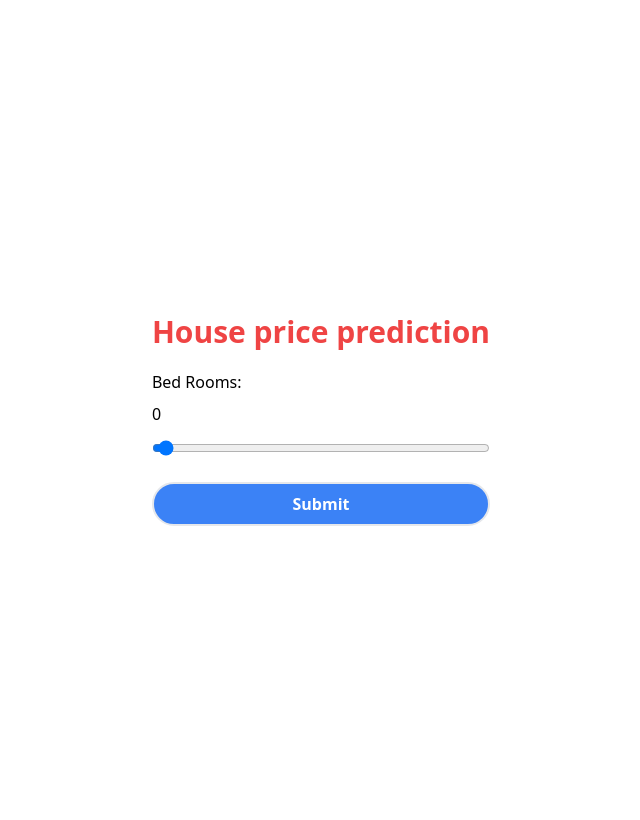
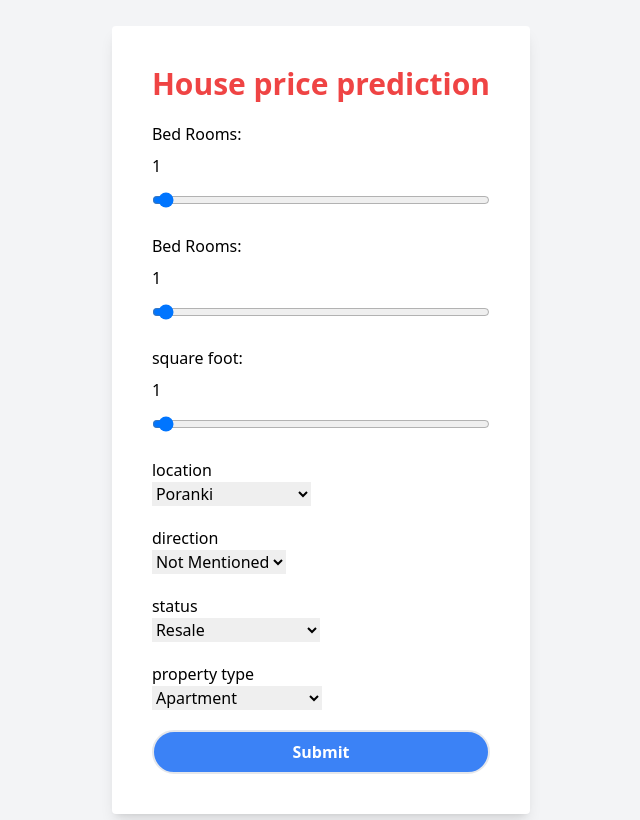
Before and after one commit to 20JR1A4443/project, a Flask app: page / in a window 1280 px wide. Shown: the whole page, without its empty margins (319-959 px from the left). Run offline with Flask 3, Linux system fonts and the light colour scheme; some libraries are stand-ins or nearby versions.

Commit message:
added selection

```diff
--- a/app.py
+++ b/app.py
@@ -1,11 +1,18 @@
 from flask import Flask
 from flask import render_template
-
+from flask import request
+from args import *
 app = Flask(__name__)
-
+print(location_mapping)
 @app.route("/" , methods=['GET' ,'POST'])
 def index():
-    return render_template('index.html')
+    if request.method == 'POST':
+        return request.form
+    else:
+        return render_template('index.html',location_mapping=location_mapping,
+                               status_mapping=status_mapping,
+                               direction_mapping=direction_mapping,
+                               property_type_mapping=property_type_mapping)
 @app.route("/secound")
 def secound():
     return 'i love'
--- /dev/null
+++ b/args.py
@@ -0,0 +1,34 @@
+location_mapping = {
+    "Poranki": 8,
+    "Kankipadu": 5,
+    "Benz Circle": 0,
+    "Gannavaram": 2,
+    "Rajarajeswari Peta": 9,
+    "Gunadala": 4,
+    "Gollapudi": 3,
+    "Enikepadu": 1,
+    "Vidhyadharpuram": 10,
+    "Penamaluru": 7,
+    "Payakapuram": 6
+}
+
+status_mapping = {
+    "Resale": 2,
+    "Under Construction": 3,
+    "Ready to move": 1,
+    "New": 0
+}
+
+direction_mapping = {
+    "Not Mentioned": 0,
+    "East": 1,
+    "West": 3,
+    "NorthEast": 2
+}
+
+property_type_mapping = {
+    "Apartment": 0,
+    "Independent Floor": 1,
+    "Independent House": 2,
+    "Residential Plot": 3
+}
--- a/templates/index.html
+++ b/templates/index.html
@@ -1,44 +1,144 @@
 <!DOCTYPE html>
 <html lang="en">
   <head>
-    <meta charset="UTF-8">
-    <meta name="viewport" content="width=device-width, initial-scale=1.0">
+    <meta charset="UTF-8" />
+    <meta name="viewport" content="width=device-width, initial-scale=1.0" />
     <title>Document</title>
     <script src="https://cdn.tailwindcss.com"></script>
   </head>
-<body class="flex justify-center items-center mt-5 min-h-screen">
-
-
-    <div class=" flex flex-col gap-5">
-
-
+  <body class="flex justify-center items-center mt-5 min-h-screen bg-gray-100">
+    <div class="flex flex-col gap-5 shadow-lg p-10 bg-white rounded">
       <h1 class="text-red-500 text-3xl font-semibold">
         House price prediction
       </h1>
 
       <form action="/" method="POST" class="flex flex-col gap-5">
-
-            <div class="flex flex-col gap-2 ">
+        <div class="flex flex-col gap-2">
           <label for="bedrooms"> Bed Rooms:</label>
           <span id="bedrooms"> </span>
-                <input required type="range" id="formBedrooms" value="0"  min="1" max="50" class="border-2 border-solid p-1 rounded" placeholder="enter number of bedrooms " name="bedrooms" />
+          <input
+            required
+            type="range"
+            id="formBedrooms"
+            value="0"
+            min="1"
+            max="50"
+            class="border-2 border-solid p-1 rounded"
+            placeholder="enter number of bedrooms "
+            name="bedrooms"
+          />
+        </div>
+
+        <div class="flex flex-col gap-2">
+          <label for="bathrooms"> Bed Rooms:</label>
+          <span id="bathrooms"> </span>
+          <input
+            required
+            type="range"
+            id="formbathrooms"
+            value="0"
+            min="1"
+            max="50"
+            class="border-2 border-solid p-1 rounded"
+            placeholder="enter number of bedrooms "
+            name="bathrooms"
+          />
+        </div>
+
+        <div class="flex flex-col gap-2">
+          <label for="sqf"> square foot:</label>
+          <span id="sqf"> </span>
+          <input
+            required
+            type="range"
+            id="formsqf"
+            value="0"
+            min="1"
+            max="50"
+            class="border-2 border-solid p-1 rounded"
+            placeholder="enter number of bedrooms "
+            name="sqf"
+          />
+        </div>
+
+
+        <div>
+            <label>location</label><br>
+            <select name="location">
+                {% for i in location_mapping %}
+                <option value="{{location_mapping[i]}}">{{i}}</option>
+                {% endfor %}
+            </select>
+        </div>
+
+        <div>
+            <label>direction</label><br>
+            <select name="direction">
+                {% for i in direction_mapping %}
+                <option value="{{direction_mapping[i]}}">{{i}}</option>
+                {% endfor %}
+            </select>
+        </div>
+
+        <div>
+            <label>status</label><br>
+            <select name="status">
+                {% for i in status_mapping %}
+                <option value="{{status_mapping[i]}}">{{i}}</option>
+                {% endfor %}
+            </select>
+        </div>
+
+        <div>
+            <label>property type</label><br>
+            <select name="property type">
+                {% for i in property_type_mapping %}
+                <option value="{{property_type_mapping[i]}}">{{i}}</option>
+                {% endfor %}
+            </select>
         </div>
         <div>
-                <button type="submit" class="border-2 bg-blue-500 rounded-full py-2 w-full px-2 hover:bg-blue-700 text-white font-semibold"> Submit</button>
+          <button
+            type="submit"
+            class="border-2 bg-blue-500 rounded-full py-2 w-full px-2 hover:bg-blue-700 text-white font-semibold"
+          >
+            Submit
+          </button>
         </div>
       </form>
     </div>
 
     <script>
-        document.addEventListener('DOMContentLoaded' , ()=>{
+      document.addEventListener("DOMContentLoaded", () => {
+        document.querySelector("#bedrooms").innerHTML =
+          document.querySelector("#formBedrooms").value || "0";
+        document
+          .querySelector("#formBedrooms")
+          .addEventListener("change", () => {
+            document.querySelector("#bedrooms").innerHTML =
+              document.querySelector("#formBedrooms").value;
+          });
+        document.querySelector("#bathrooms").innerHTML =
+          document.querySelector("#formbathrooms").value || "0";
 
-            document.querySelector('#bedrooms').innerHTML ='0'
-        document.querySelector('#formBedrooms').addEventListener('change' , () =>{
-            document.querySelector('#bedrooms').innerHTML =  document.querySelector('#formBedrooms').value
+        document
+          .querySelector("#formbathrooms")
+          .addEventListener("change", () => {
+            document.querySelector("#bathrooms").innerHTML =
+              document.querySelector("#formbathrooms").value;
+          });
+
+          document.querySelector("#sqf").innerHTML =
+        document.querySelector("#formsqf").value || "0";
+
+      document.querySelector("#formsqf").addEventListener("change", () => {
+        document.querySelector("#sqf").innerHTML =
+          document.querySelector("#formsqf").value;
+      });
+      });
 
 
-        })
-        })
+
 
     </script>
   </body>
```
Lines whose indentation alone changed are shown as unchanged.
